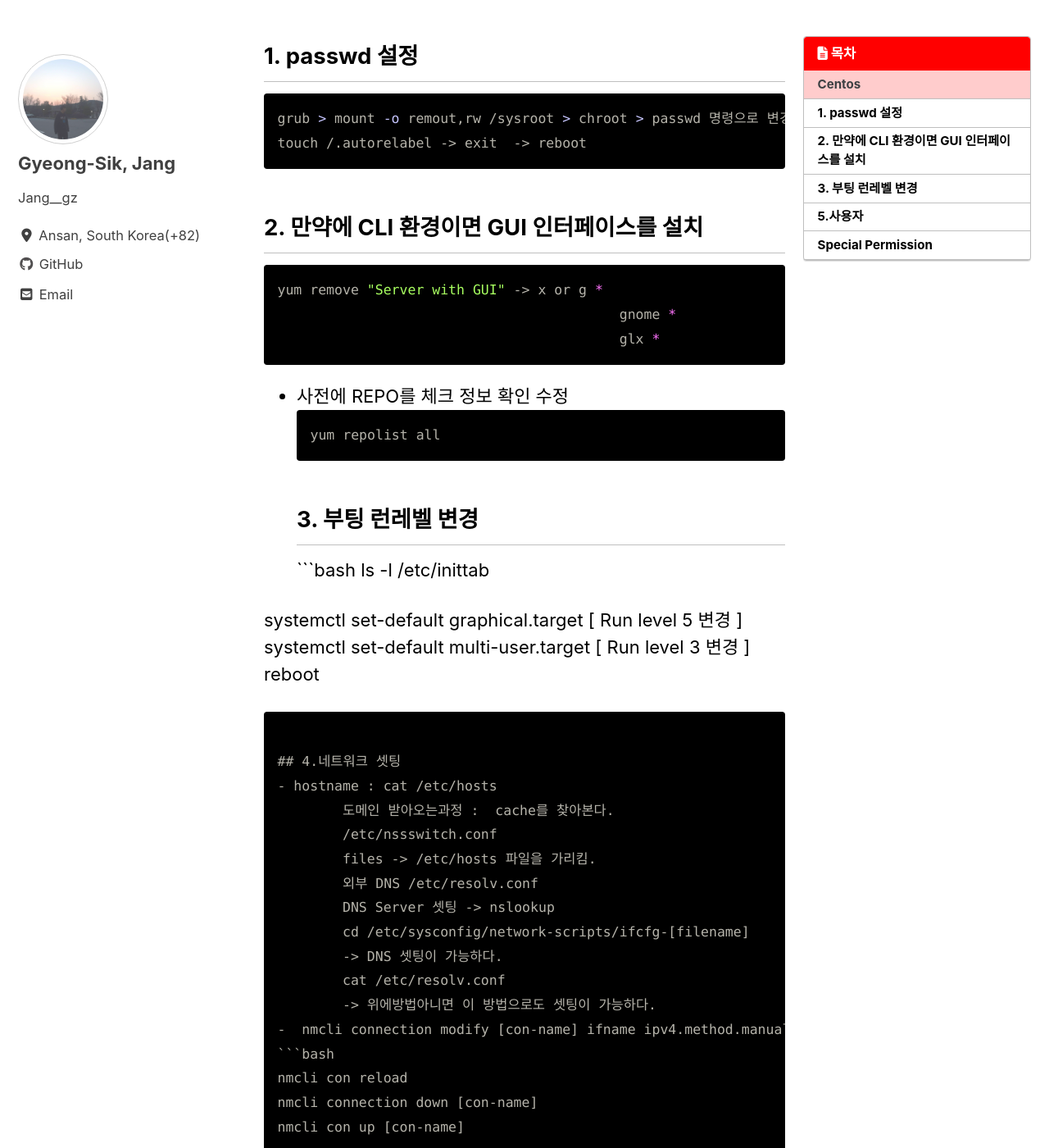
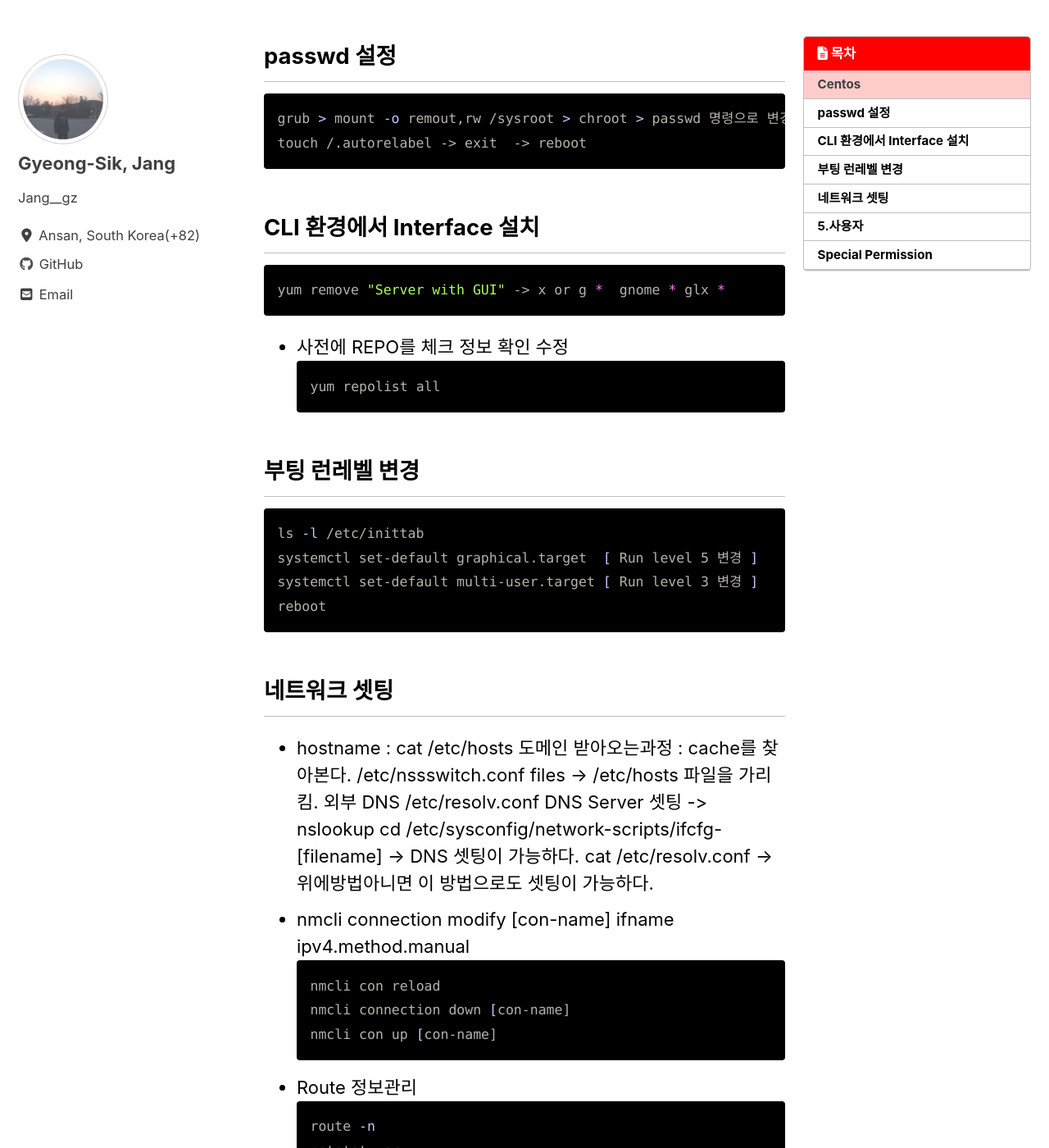
Before and after one commit to JangGyeongSik/JangGyeongSik.github.io, a Jekyll site: the page built from _posts/2019-07-29-post.md, in a window 1280 px wide and 1400 px high, scrolled down 306 px. Shown: the whole window at 82% size. Built offline with Jekyll 4.4.1, drawn with Linux system fonts in a browser that asks for light colours; cached includes are drawn as plain includes; nearby versions of some CDN libraries.

Commit message:
Update 2019-07-29-post.md

````diff
--- a/_posts/2019-07-29-post.md
+++ b/_posts/2019-07-29-post.md
@@ -9,33 +9,32 @@ toc_label : 목차
 ## Centos
 
 
-## 1. passwd 설정
+## passwd 설정
 ```bash
 grub > mount -o remout,rw /sysroot > chroot > passwd 명령으로 변경
 touch /.autorelabel -> exit  -> reboot
 ```
 
-## 2. 만약에 CLI 환경이면  GUI 인터페이스를 설치
+##  CLI 환경에서 Interface 설치
+
 ```bash
-yum remove "Server with GUI" -> x or g *
-				          gnome *
-				          glx *
+yum remove "Server with GUI" -> x or g *  gnome * glx *
 ```
 
 - 사전에 REPO를 체크   정보 확인 수정
 ```bash
 yum repolist all
 ```
-## 3. 부팅 런레벨 변경
+
+## 부팅 런레벨 변경
 ```bash
 ls -l /etc/inittab
-
 systemctl set-default graphical.target  [ Run level 5 변경 ]
 systemctl set-default multi-user.target [ Run level 3 변경 ]
 reboot
 ```
 
-## 4.네트워크 셋팅
+## 네트워크 셋팅
 - hostname : cat /etc/hosts
 	도메인 받아오는과정 :  cache를 찾아본다.
 	/etc/nssswitch.conf
````
